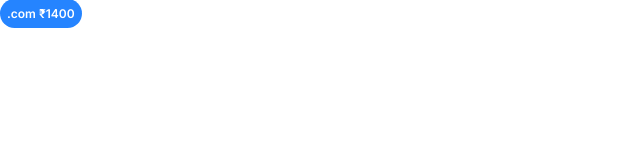
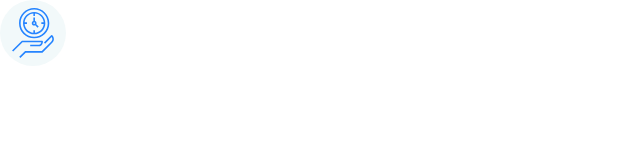
Before and after one commit to jinalbabariya/CLOUDJ, a plain HTML site: page index.html in a window 1280 px wide. Shown: the whole page, without its empty margins (0-640 px from the left). Drawn offline with Linux system fonts and the light colour scheme.

Commit message:
define icons

```diff
--- a/CSS/stylee.css
+++ b/CSS/stylee.css
@@ -147,3 +147,24 @@ a {
         font-size: 1.2rem;
     }
 }
+
+/* icons */
+
+.icon {
+    width:50px;
+    height:50px;
+}
+
+.icon-primary {
+    fill: var(--color-primary);
+}
+
+.icon-container {
+    height: 66px;
+    width: 66px;
+    background-color: #f2f9fa;
+    border-radius: 100%;
+    display: inline-flex;
+    justify-content:center;
+    align-items: center;
+}
--- a/index.html
+++ b/index.html
@@ -13,7 +13,11 @@
 </head>
 
 <body>
-    <span class="badges badges-primary badges--small"> .com ₹1400 </span>
+    <span class="icon-container">
+        <svg class="icon icon-primary">
+            <use xlink:href="icons/sprite.svg#clock"></use>
+        </svg>
+    </span>
 </body>
 
 </html>
```
Also changed, not shown: components/icons.html (added, +5 -0 lines), icons/sprite.svg (added).
